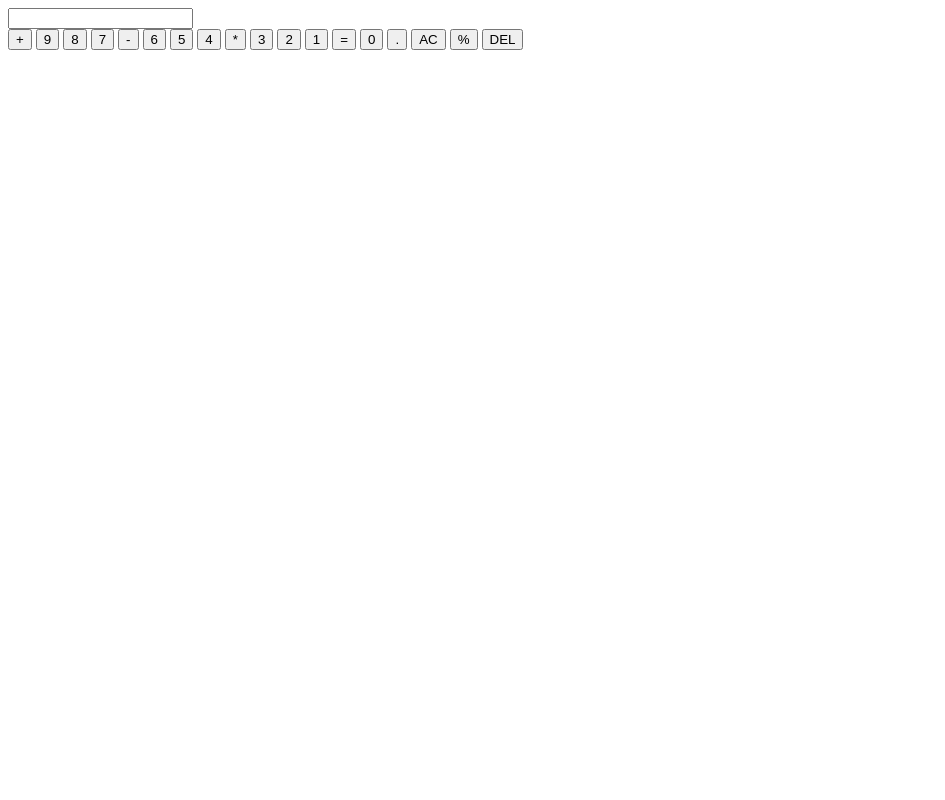
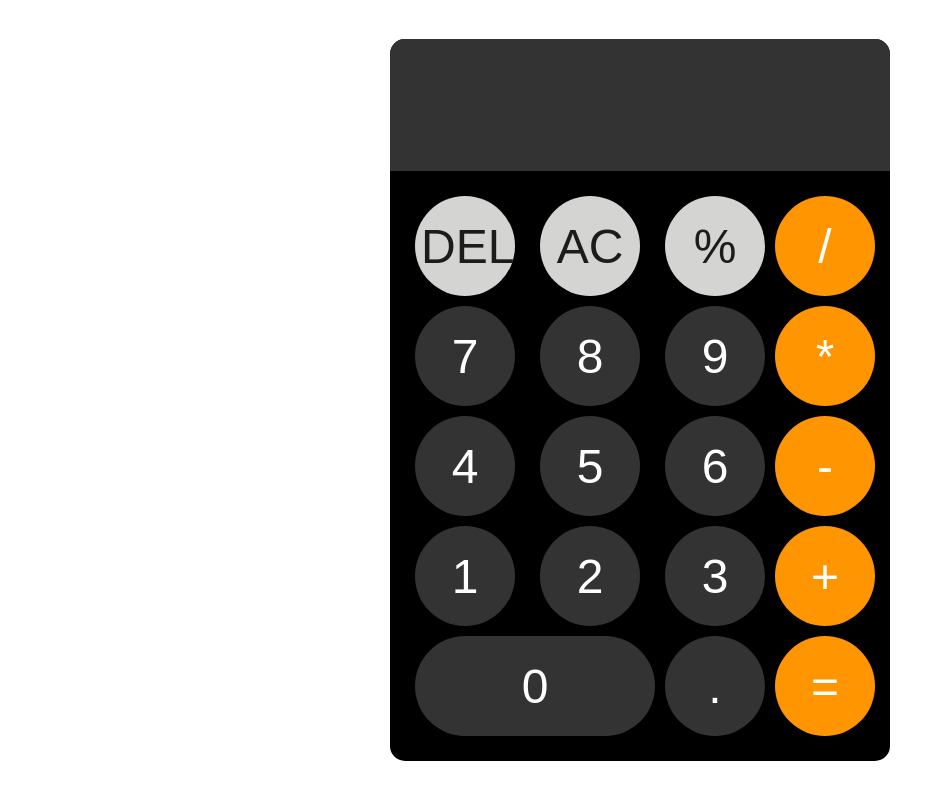
Before and after one commit to rafaelbau34/calculatorJS, a plain HTML site: page index.html in a window 1280 px wide. Shown: the whole page, without its empty margins (0-945 px from the left). Drawn offline with Linux system fonts and the light colour scheme.

Commit message:
some ui adjustments

```diff
--- a/index.html
+++ b/index.html
@@ -8,26 +8,35 @@
   </head>
   <body>
     <div id="calculator">
-      <input type="text" />
-      <div class="keys">
-        <button onclick="">+</button>
-        <button onclick="">9</button>
-        <button onclick="">8</button>
-        <button onclick="">7</button>
-        <button onclick="">-</button>
-        <button onclick="">6</button>
-        <button onclick="">5</button>
-        <button onclick="">4</button>
-        <button onclick="">*</button>
-        <button onclick="">3</button>
-        <button onclick="">2</button>
-        <button onclick="">1</button>
-        <button onclick="">=</button>
-        <button onclick="">0</button>
-        <button onclick="">.</button>
-        <button onclick="">AC</button>
-        <button onclick="">%</button>
-        <button onclick="">DEL</button>
+      <input id="display" readonly />
+      <div id="keys">
+        <button class="top">DEL</button>
+        <button class="top" onclick="clearr()">AC</button>
+        <button class="top" onclick="appendToDisplay('%')">%</button>
+        <button onclick="appendToDisplay('/')" class="different" onclick="">
+          /
+        </button>
+        <button onclick="appendToDisplay('7')">7</button>
+        <button onclick="appendToDisplay('8')">8</button>
+        <button onclick="appendToDisplay('9')">9</button>
+        <button onclick="appendToDisplay('*')" class="different" onclick="">
+          *
+        </button>
+        <button onclick="appendToDisplay('4')">4</button>
+        <button onclick="appendToDisplay('5')">5</button>
+        <button onclick="appendToDisplay('6')">6</button>
+        <button onclick="appendToDisplay('-')" class="different" onclick="">
+          -
+        </button>
+        <button onclick="appendToDisplay('1')">1</button>
+        <button onclick="appendToDisplay('2')">2</button>
+        <button onclick="appendToDisplay('3')">3</button>
+        <button onclick="appendToDisplay('+')" class="different" onclick="">
+          +
+        </button>
+        <button class="zero" onclick="appendToDisplay('0')">0</button>
+        <button onclick="appendToDisplay('.')">.</button>
+        <button class="different">=</button>
       </div>
     </div>
   </body>
--- a/main.js
+++ b/main.js
@@ -0,0 +1,11 @@
+let display = document.getElementById("display");
+
+function appendToDisplay(input) {
+  display.value += input;
+}
+
+function clearr() {
+  display.value = "";
+}
+
+function calculate() {}
--- a/style.css
+++ b/style.css
@@ -0,0 +1,82 @@
+body {
+  display: flex;
+  justify-content: center;
+  align-items: center;
+  height: 100vh;
+  margin: 0;
+}
+
+#keys {
+  display: grid;
+  grid-template-columns: repeat(4, 1fr);
+  gap: 10px;
+  padding: 25px;
+}
+
+#display {
+  width: 100%;
+  border: none;
+  background-color: hsl(0, 0%, 20%);
+  padding: 20px;
+  text-align: left;
+  color: white;
+  font-size: 5rem;
+}
+
+#calculator {
+  background-color: black;
+  overflow: hidden;
+  font-family: Arial, Helvetica, sans-serif;
+  border-radius: 15px;
+  max-width: 500px;
+}
+
+button {
+  height: 100px;
+  width: 100px;
+  border-radius: 50px;
+  border: none;
+
+  cursor: pointer;
+  background-color: hsl(0, 0%, 20%);
+  color: white;
+  font-size: 3rem;
+}
+
+button:hover {
+  background-color: #1c1c1c;
+}
+
+button:active {
+  background-color: hsl(0, 0%, 20%);
+}
+
+.different {
+  background-color: #ff9500;
+}
+
+.different:hover {
+  background-color: hsl(35, 100%, 60%);
+}
+
+.different:active {
+  background-color: hsl(35, 100%, 70%);
+}
+
+.zero {
+  width: 240px;
+  grid-column: span 2;
+}
+
+.top {
+  background-color: #d4d4d2;
+  color: #1c1c1c;
+}
+
+.top:hover {
+  background-color: hsl(60, 2%, 70%);
+}
+
+.top:active {
+  background-color: hsl(60, 2%, 60%);
+}
```
